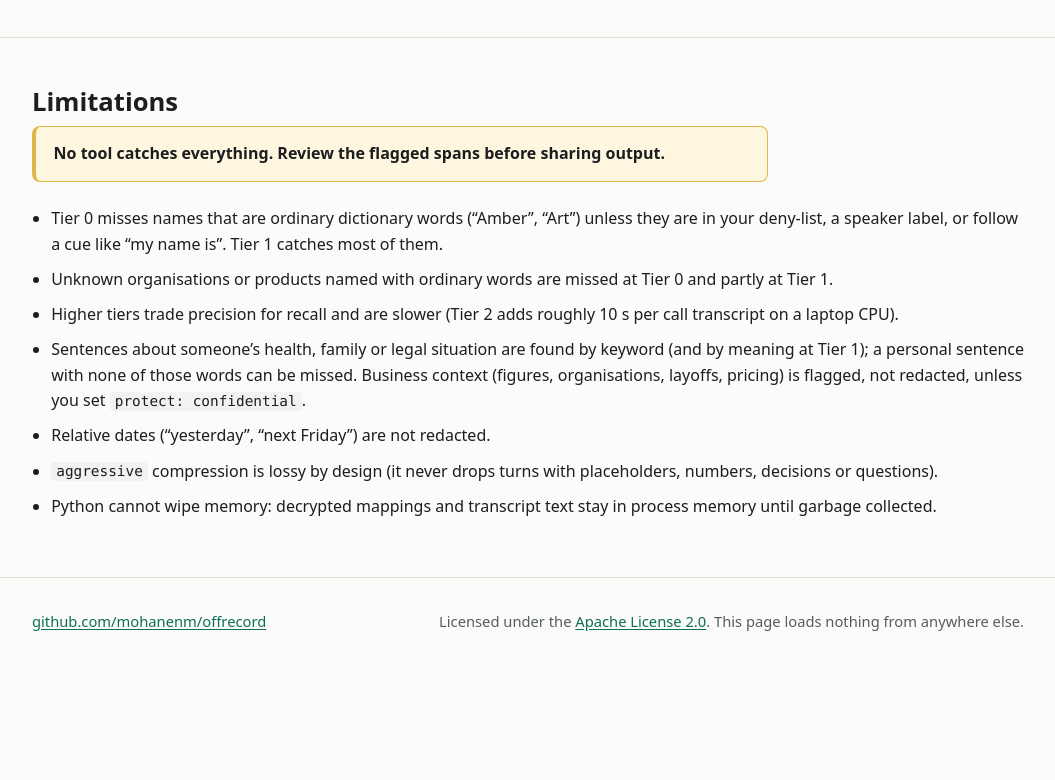
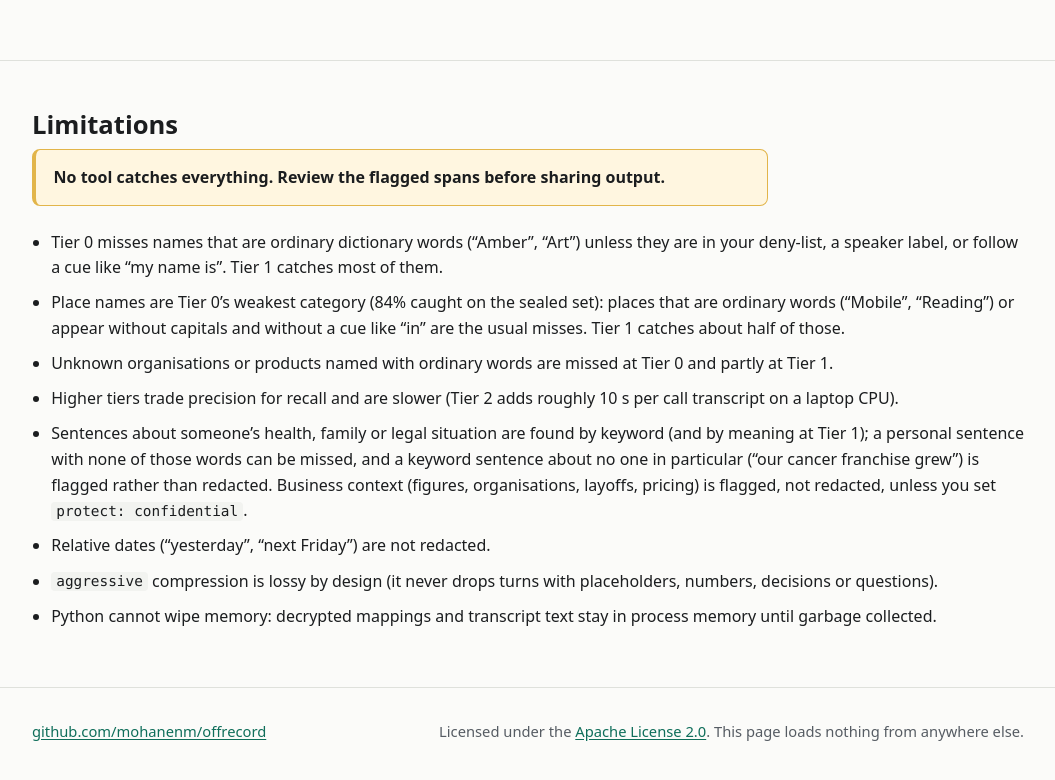
Before and after one commit to mohanenm/offrecord, a plain HTML site: page site/index.html in a window 1280 px wide. Shown: the part 5808-6588 px from the top of the page, without its empty margins (112-1167 px from the left). Before the commit the page ends 6490 px from the top, so only its background shows below. Drawn offline with Linux system fonts and the light colour scheme.

Commit message:
Document place handling, the personal-topic anchor and the spent sealed set

```diff
--- a/site/index.html
+++ b/site/index.html
@@ -326,7 +326,7 @@ offrecord restore answer.txt --assume-mapping \
           </tbody>
         </table>
       </div>
-      <p class="note"><strong>Sealed set:</strong> 80 transcripts written blind and opened once, against targets fixed beforehand. Tier 0 missed two of them: PII recall 93.4% (target 95%) and PII-clean transcripts 46% (target 65%), almost entirely because of place names (84% caught). Names, account and card numbers, SSNs, IPs and URLs were all caught. Tier 1 reached 96.4% and 65%.</p>
+      <p class="note"><strong>Sealed set:</strong> 80 transcripts written blind and opened once, against targets fixed beforehand. Tier 0 missed two of them: PII recall 93.4% (target 95%) and PII-clean transcripts 46% (target 65%), almost entirely because of place names (84% caught). Names, account and card numbers, SSNs, IPs and URLs were all caught. Tier 1 reached 96.4% and 65%. Place handling has since been improved on new tuning data; the next release will be scored on a fresh sealed set.</p>
       <p class="note">Read the PII-clean column first: in some transcripts a name or number still gets through, so you still read the output before sharing it. The user set has only 8 transcripts, so its numbers are loose (95% interval for Tier 0 PII recall: 80.8&ndash;94.7%). Tier 2 adds indirect identifiers rather than PII recall: on 15 held-back transcripts, descriptions of a person were redacted 63% of the time at Tier 0, 68% at Tier 1 and 78% at Tier 2. On Earnings-21 (44 real earnings calls, never tuned on) PII recall is 85.7% at Tier 0 and 89.8% at Tier 1.</p>
       <div class="callout" role="note">
         <p><strong>All evaluation data is synthetic</strong>: generated conversations with invented names. It cannot capture real speech-recognition errors, real names and their spelling variety, domain jargon, cross-talk, or the clients and codenames in your deny-list. Expect real-world recall to be lower than these numbers, and review the flagged spans.</p>
@@ -369,9 +369,10 @@ offrecord restore answer.txt --assume-mapping \
       </div>
       <ul class="plain">
         <li>Tier 0 misses names that are ordinary dictionary words (&ldquo;Amber&rdquo;, &ldquo;Art&rdquo;) unless they are in your deny-list, a speaker label, or follow a cue like &ldquo;my name is&rdquo;. Tier 1 catches most of them.</li>
+        <li>Place names are Tier 0&rsquo;s weakest category (84% caught on the sealed set): places that are ordinary words (&ldquo;Mobile&rdquo;, &ldquo;Reading&rdquo;) or appear without capitals and without a cue like &ldquo;in&rdquo; are the usual misses. Tier 1 catches about half of those.</li>
         <li>Unknown organisations or products named with ordinary words are missed at Tier 0 and partly at Tier 1.</li>
         <li>Higher tiers trade precision for recall and are slower (Tier 2 adds roughly 10&nbsp;s per call transcript on a laptop CPU).</li>
-        <li>Sentences about someone&rsquo;s health, family or legal situation are found by keyword (and by meaning at Tier 1); a personal sentence with none of those words can be missed. Business context (figures, organisations, layoffs, pricing) is flagged, not redacted, unless you set <code>protect: confidential</code>.</li>
+        <li>Sentences about someone&rsquo;s health, family or legal situation are found by keyword (and by meaning at Tier 1); a personal sentence with none of those words can be missed, and a keyword sentence about no one in particular (&ldquo;our cancer franchise grew&rdquo;) is flagged rather than redacted. Business context (figures, organisations, layoffs, pricing) is flagged, not redacted, unless you set <code>protect: confidential</code>.</li>
         <li>Relative dates (&ldquo;yesterday&rdquo;, &ldquo;next Friday&rdquo;) are not redacted.</li>
         <li><code>aggressive</code> compression is lossy by design (it never drops turns with placeholders, numbers, decisions or questions).</li>
         <li>Python cannot wipe memory: decrypted mappings and transcript text stay in process memory until garbage collected.</li>
```
Also changed, not shown: 3 other files.
